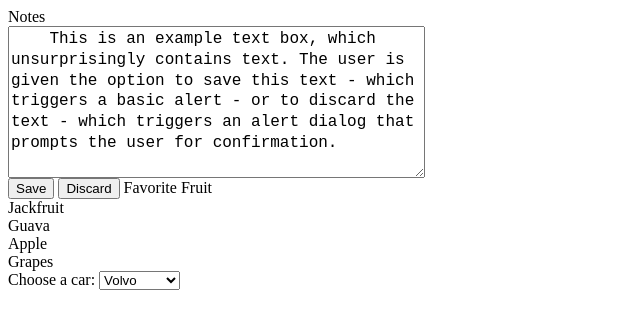
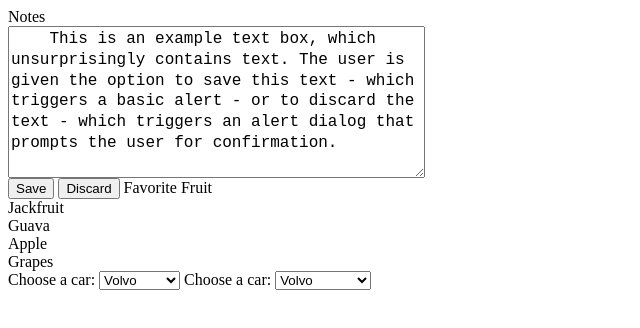
Before and after one commit to megildha/Learning, a plain HTML site: page index.html in a window 1280 px wide. Shown: the whole page, without its empty margins (0-640 px from the left). Drawn offline with Linux system fonts and the light colour scheme; files that its build step writes are made by us from their sources; files whose address does not match are found by name.

Commit message:
Update index.html

```diff
--- a/index.html
+++ b/index.html
@@ -62,5 +62,16 @@
   <option value="mercedes">Mercedes</option>
   <option value="audi">Audi</option>
 </select>
+        <label for="cars">Choose a car:</label>
+<select name="cars" id="cars">
+  <optgroup label="Swedish Cars">
+    <option value="volvo">Volvo</option>
+    <option value="saab">Saab</option>
+  </optgroup>
+  <optgroup label="German Cars">
+    <option value="mercedes">Mercedes</option>
+    <option value="audi">Audi</option>
+  </optgroup>
+</select>
 
   </body>
```
